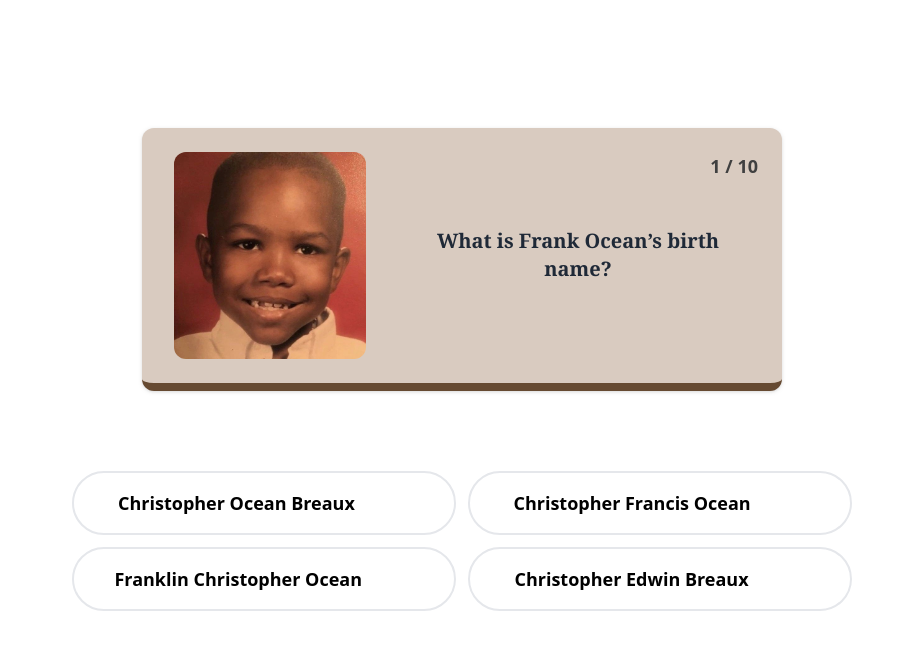
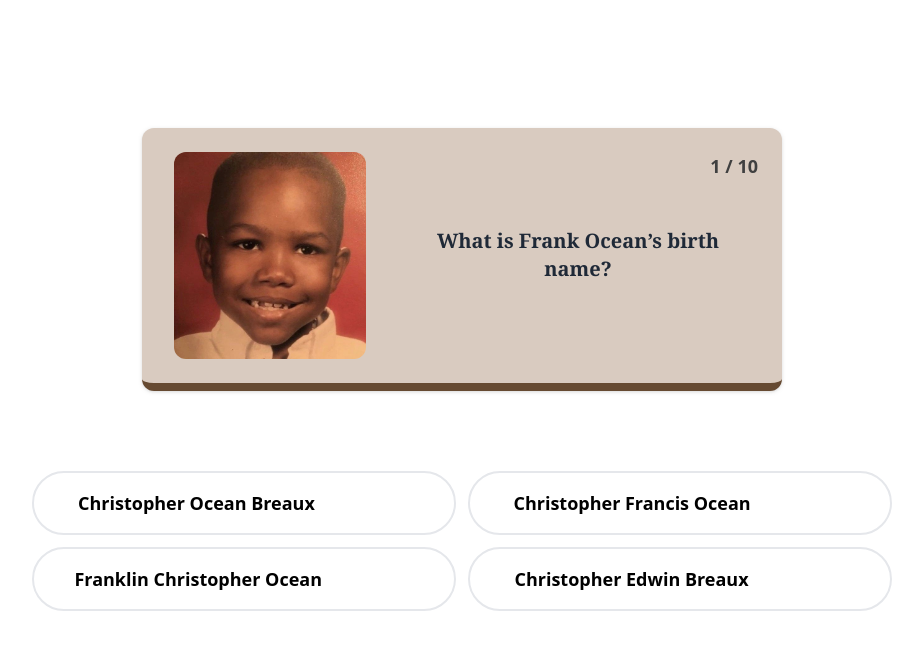
Before and after one commit to devPyoloo/Quiz-Project-feat-Frank-Ocean, a React (Vite) app: page /question/1 in a window 1280 px wide. Shown: the top 650 px of the page, without its empty margins (178-1101 px from the left). Built offline with nearby package versions, Linux system fonts and the light colour scheme.

Commit message:
Edit choices

```diff
--- a/src/components/Feedbacks.jsx
+++ b/src/components/Feedbacks.jsx
@@ -23,7 +23,7 @@
     <>
       <div
         ref={resultRef}
-        className={`w-3/4 mb-10 rounded-xl md:w-1/2 drop-shadow-2xl mt-16 bg-white shadow-sm p-5 border-b-8 ${
+        className={`w-4/5 mb-10 rounded-xl md:w-1/2 drop-shadow-2xl mt-16 bg-white shadow-sm p-5 border-b-8 ${
           selectedAnswer === correctIndex
             ? "border-b-green-600"
             : "border-b-red-600"
--- a/src/components/Start.jsx
+++ b/src/components/Start.jsx
@@ -126,7 +126,7 @@
         {choices.map((choice, index) => (
           <button
             onClick={() => handleSelectedChoice(index)}
-            className={`text-black font-semibold rounded-full md:text-lg md:px-10 py-4 cursor-pointer border-2 flex items-center justify-center md:justify-evenly hover:border-gray-500 ${
+            className={`text-black font-semibold rounded-full gap-10 md:text-lg md:px-10 py-4 cursor-pointer border-2 flex items-center justify-center md:justify-evenly hover:border-gray-500 ${
               selectedAnswer !== null && index === correct_index
                 ? "bg-green-500 text-white"
                 : ""
```
